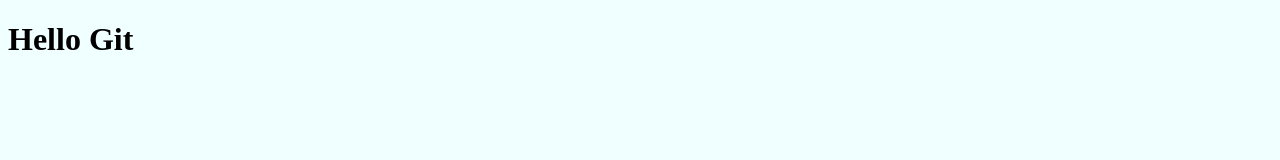
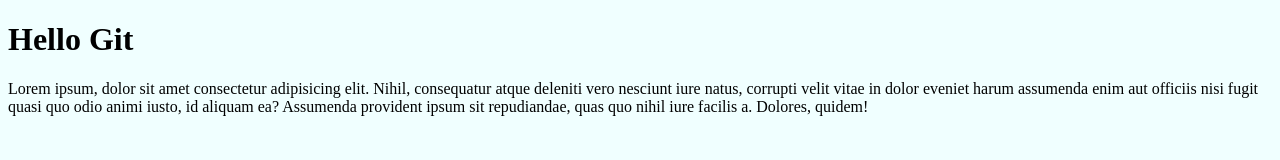
Before and after one commit to LesiaZ2007/GitTest, a plain HTML site: page index.html in a window 1280 px wide. Drawn offline with Linux system fonts and the light colour scheme.

Commit message:
added text to index.html

```diff
--- a/index.html
+++ b/index.html
@@ -1,5 +1,6 @@
 <!DOCTYPE html>
 <html lang="en">
+
 <head>
     <meta charset="UTF-8">
     <meta http-equiv="X-UA-Compatible" content="IE=edge">
@@ -7,7 +8,13 @@
     <link rel="stylesheet" href="styles.css">
     <title>Document</title>
 </head>
+
 <body>
     <h1>Hello Git</h1>
+    <p>Lorem ipsum, dolor sit amet consectetur adipisicing elit. Nihil, consequatur atque deleniti vero nesciunt iure
+        natus, corrupti velit vitae in dolor eveniet harum assumenda enim aut officiis nisi fugit quasi quo odio animi
+        iusto, id aliquam ea? Assumenda provident ipsum sit repudiandae, quas quo nihil iure facilis a. Dolores, quidem!
+    </p>
 </body>
+
 </html>
```
